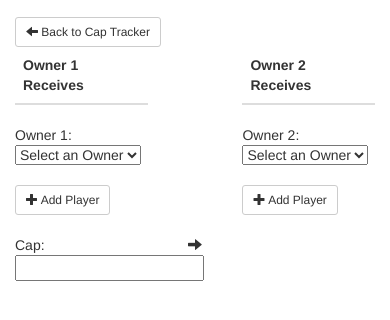
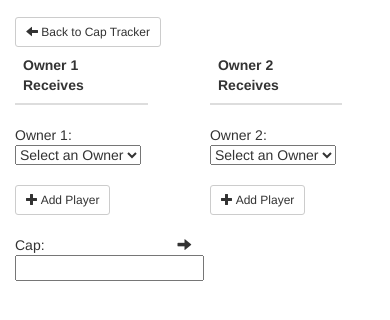
Before and after one commit to kjt9wr/La-Liga-Fantasia-Platform, a Django app: page /captracker/trade/add in a window 390 px wide. Shown: the part 55-375 px from the top of the page. Run offline with Django 3.2, Linux system fonts and the light colour scheme; data comes from the database, SQL or seed files in the repository; both versions use the stored data as it was after the commit; lists and menus that the app fills with data are empty; some libraries are stand-ins or nearby versions.

Commit message:
captracker mobile

```diff
--- a/mysite/captracker/templates/captracker/addTrade.html
+++ b/mysite/captracker/templates/captracker/addTrade.html
@@ -31,7 +31,7 @@
 
             </div>
 
-            <div class="col-xs-2 col-sm-2 col-md-2 col-lg-2"></div>
+            <div class="col-xs-1 col-sm-2 col-md-2 col-lg-2"></div>
             <!-- Owner 2 -->
 
             <div class="col-xs-5 col-sm-5 col-md-5 col-lg-5">
@@ -60,7 +60,7 @@
             <div class="col-xs-5 col-sm-5 col-md-5 col-lg-5">
                 <span id="cap1">Cap: <input type="number" name="o1_cap" id="caprec1"> </span>
             </div>
-            <div class="col-xs-2 col-sm-2 col-md-2 col-lg-2">
+            <div class="col-xs-1 col-sm-2 col-md-2 col-lg-2">
                 <center><span class="glyphicon glyphicon-arrow-right" id="switchCap"></span></center>
             </div>
             <div class="col-xs-5 col-sm-5 col-md-5 col-lg-5">
@@ -68,7 +68,7 @@
             </div>
 
         </div>
-        <center><input style="display:none" id="submit_form" type="submit" value="Submit"></center>
+        <center><input class="mybtn" style="display:none" id="submit_form" type="submit" value="Submit"></center>
     </form>
 </div>
 {% endblock form_content %}
--- a/mysite/captracker/templates/captracker/trade_base.html
+++ b/mysite/captracker/templates/captracker/trade_base.html
@@ -5,6 +5,11 @@
 
     <title>{% block Title %}{% endblock Title %}</title>
     <script src="https://ajax.googleapis.com/ajax/libs/jquery/3.3.1/jquery.min.js"></script>
+
+
+{% load static %}
+
+<link rel="stylesheet" type="text/css" href="{% static 'liga/style.css' %}">
 </head>
 <body>
 {% include "liga/navbar.html" %}
@@ -31,7 +36,7 @@
             </table>
         </div>
 
-        <div class="col-xs-2 col-sm-2 col-md-2 col-lg-2"></div>
+        <div class="col-xs-1 col-sm-2 col-md-2 col-lg-2"></div>
 
         <!-- Owner 2 Receives -->
         <div class="col-xs-5 col-sm-5 col-md-5 col-lg-5">
--- a/mysite/captracker/templates/captracker/viewTrade.html
+++ b/mysite/captracker/templates/captracker/viewTrade.html
@@ -1,7 +1,6 @@
 {% extends "./trade_base.html" %}
 
 {% block Title %} View Trade{% endblock Title %}
-
 
 {% block owner1 %} {{trade.0.owner}} {% endblock owner1 %}
 
@@ -12,6 +11,7 @@
     <td>$ {{trade.0.cap_rec}}</td>
     {% endif %}
 </tr>
+
 <!-- Players -->
 {%for i in trade.0.players_received %}
 <tr>
```
Also changed, not shown: mysite/captracker/templates/captracker/captracker.html (+5 -5 lines), mysite/db.sqlite3.
